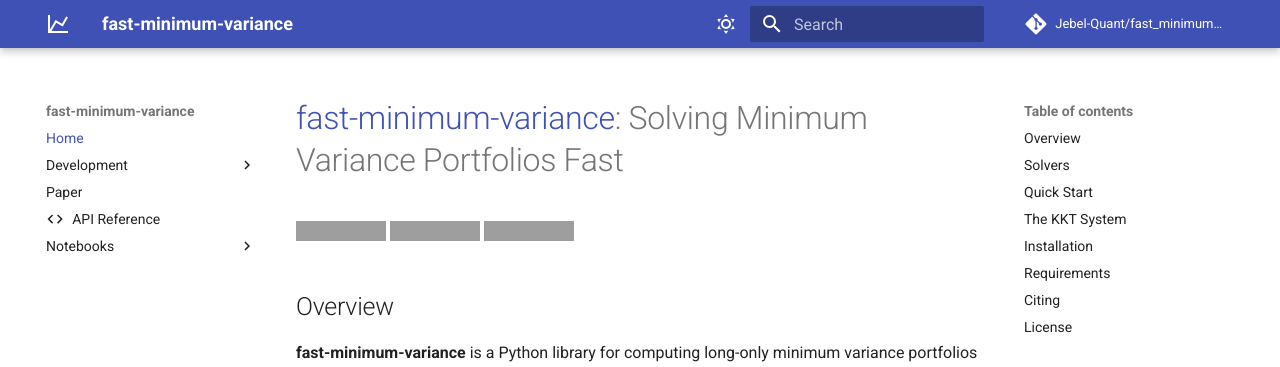
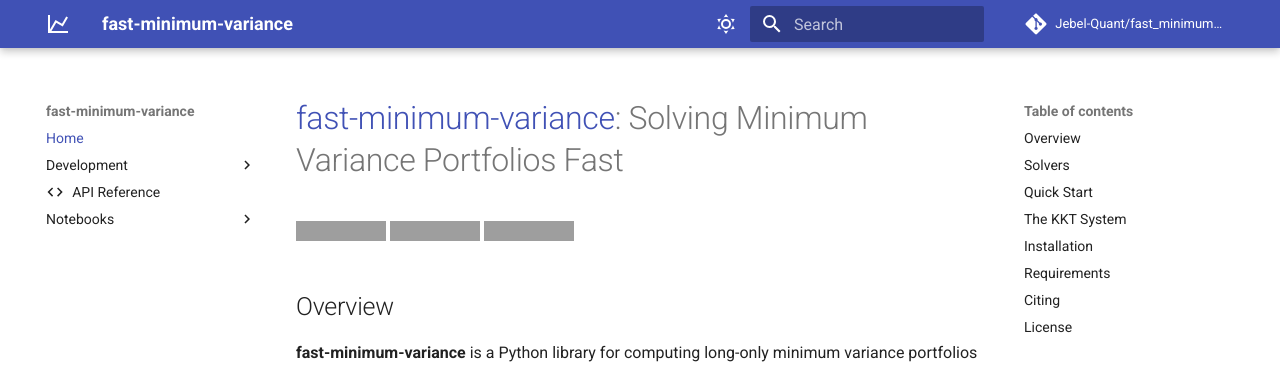
Before and after one commit to Jebel-Quant/fast_minimum_variance, an MkDocs documentation site: the page built from docs/index.md, in a window 1280 px wide. Shown: the top 367 px of the page. Built offline with MkDocs 1.6.1 and Material for MkDocs 9.7.7, drawn with Linux system fonts in a browser that asks for light colours; comment, search, counter and statistics services are not loaded; grey boxes are pictures that could not be loaded.

Commit message:
docs: remove paper entry from mkdocs nav
Co-Authored-By: Claude Sonnet 4.6 <noreply@anthropic.com>

```diff
--- a/mkdocs.yml
+++ b/mkdocs.yml
@@ -15,7 +15,6 @@ nav:
   - Development:
     - Marimo: development/MARIMO.md
     - Tests: development/TESTS.md
-  - Paper: paper/minvar_paper.md
   - API Reference: api.md
   - Notebooks:
     - Minimum Variance: notebooks/minvar.html
```
